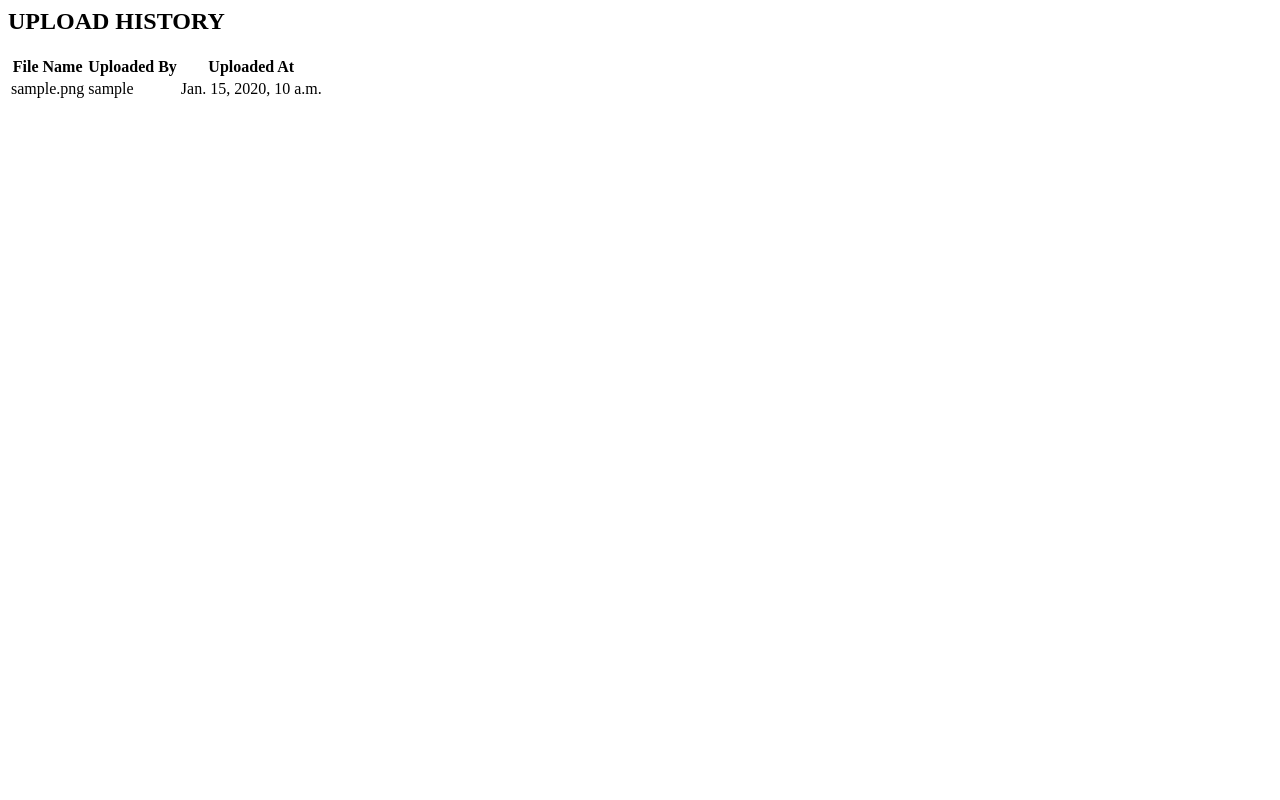
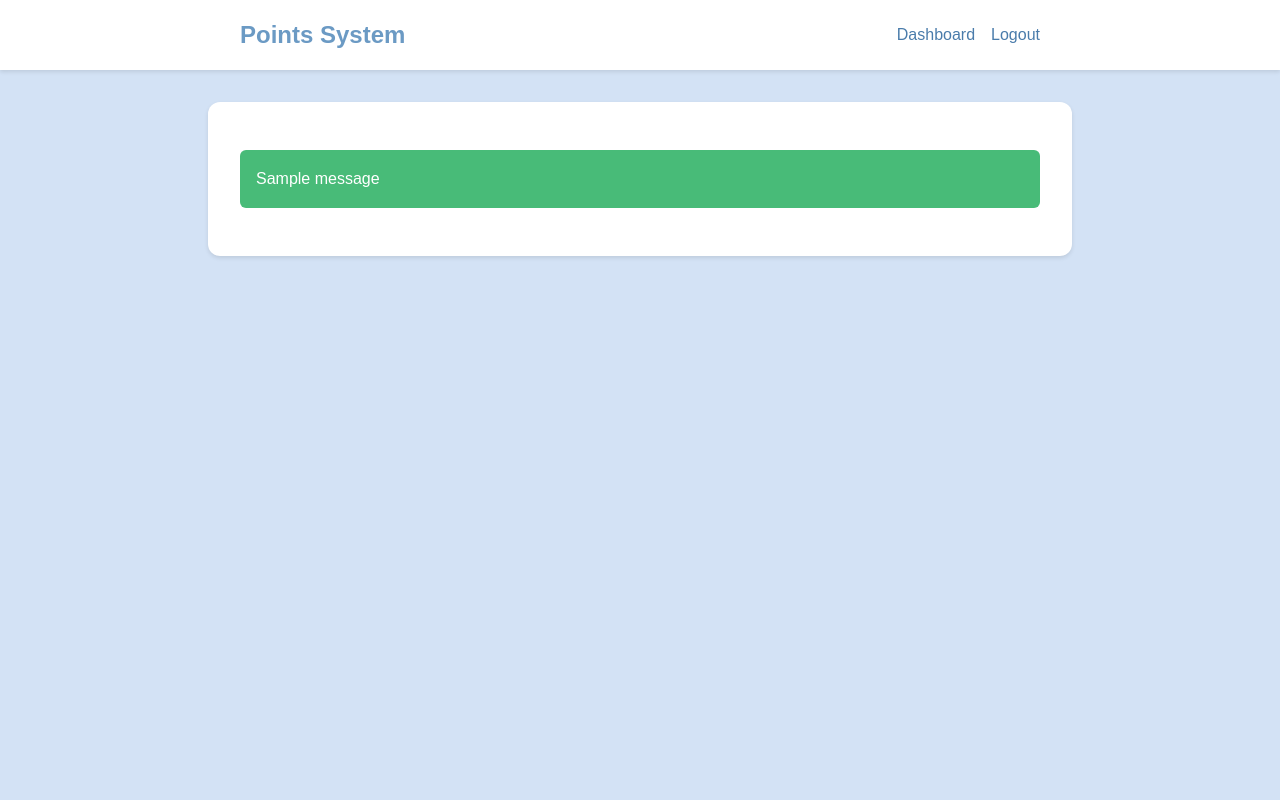
Before and after one commit to fajlajpi/bonus, a Django app: page /upload_history/ in a window 1280 px wide. Run offline with Django 5.2, Linux system fonts and the light colour scheme; a user stored in the database is signed in; tables that the repository leaves empty hold one stand-in row (values such as "Sample post"); one stand-in notice (Sample message) is shown.

Commit message:
Uploaded base template + extensions

```diff
--- /dev/null
+++ b/pa_bonus/templates/base.html
@@ -0,0 +1,162 @@
+<!DOCTYPE html>
+<html lang="en">
+<head>
+    <meta charset="UTF-8">
+    <meta name="viewport" content="width=device-width, initial-scale=1.0">
+    <title>Points System - {% block title %}Welcome{% endblock %}</title>
+    <style>
+        :root {
+            --background-color: #D3E2F5;
+            --container-bg: #ffffff;
+            --primary-color: #6B9AC4;
+            --text-color: #333333;
+            --link-color: #4A7CAB;
+            --link-hover: #2C5282;
+            --error-color: #E53E3E;
+            --success-color: #48BB78;
+        }
+
+        body {
+            font-family: Arial, sans-serif;
+            background-color: var(--background-color);
+            margin: 0;
+            padding: 0;
+            line-height: 1.6;
+            color: var(--text-color);
+        }
+
+        .site-header {
+            background-color: var(--container-bg);
+            padding: 1rem;
+            box-shadow: 0 2px 4px rgba(0, 0, 0, 0.1);
+            margin-bottom: 2rem;
+        }
+
+        .header-content {
+            max-width: 800px;
+            margin: 0 auto;
+            display: flex;
+            justify-content: space-between;
+            align-items: center;
+        }
+
+        .site-title {
+            font-size: 1.5rem;
+            color: var(--primary-color);
+            text-decoration: none;
+            font-weight: bold;
+        }
+
+        .user-nav {
+            display: flex;
+            gap: 1rem;
+        }
+
+        .main-container {
+            max-width: 800px;
+            margin: 0 auto;
+            padding: 2rem;
+            background-color: var(--container-bg);
+            border-radius: 12px;
+            box-shadow: 0 2px 4px rgba(0, 0, 0, 0.1);
+            margin-bottom: 2rem;
+        }
+
+        h1, h2, h3, h4, h5, h6 {
+            color: var(--primary-color);
+            margin-top: 0;
+        }
+
+        a {
+            color: var(--link-color);
+            text-decoration: none;
+            transition: color 0.2s;
+        }
+
+        a:hover {
+            color: var(--link-hover);
+        }
+
+        .messages {
+            margin-bottom: 1rem;
+            padding: 0;
+            list-style: none;
+        }
+
+        .messages li {
+            padding: 1rem;
+            margin-bottom: 0.5rem;
+            border-radius: 6px;
+        }
+
+        .messages .error {
+            background-color: var(--error-color);
+            color: white;
+        }
+
+        .messages .success {
+            background-color: var(--success-color);
+            color: white;
+        }
+
+        form {
+            display: flex;
+            flex-direction: column;
+            gap: 1rem;
+        }
+
+        input, button {
+            padding: 0.5rem;
+            border: 1px solid #ddd;
+            border-radius: 6px;
+        }
+
+        button {
+            background-color: var(--primary-color);
+            color: white;
+            border: none;
+            cursor: pointer;
+            transition: background-color 0.2s;
+        }
+
+        button:hover {
+            background-color: var(--link-hover);
+        }
+
+        @media (max-width: 850px) {
+            .main-container {
+                margin: 1rem;
+                padding: 1rem;
+            }
+        }
+    </style>
+</head>
+<body>
+    <header class="site-header">
+        <div class="header-content">
+            <a href="{% url 'dashboard' %}" class="site-title">Points System</a>
+            <nav class="user-nav">
+                {% if user.is_authenticated %}
+                    <a href="{% url 'dashboard' %}">Dashboard</a>
+                    <a href="{% url 'logout' %}">Logout</a>
+                {% else %}
+                    <a href="{% url 'login' %}">Login</a>
+                {% endif %}
+            </nav>
+        </div>
+    </header>
+
+    <main class="main-container">
+        {% if messages %}
+        <ul class="messages">
+            {% for message in messages %}
+            <li{% if message.tags %} class="{{ message.tags }}"{% endif %}>{{ message }}</li>
+            {% endfor %}
+        </ul>
+        {% endif %}
+
+        {% block content %}
+        {% endblock %}
+    </main>
+</body>
+</html>
--- a/pa_bonus/templates/dashboard.html
+++ b/pa_bonus/templates/dashboard.html
@@ -1,3 +1,5 @@
+{% extends "base.html" %}
+
 {% block content %}
 <div class="dashboard-container">
     <h2>Bonusový program</h2>
--- a/pa_bonus/templates/history.html
+++ b/pa_bonus/templates/history.html
@@ -1,3 +1,5 @@
+{% extends "base.html" %}
+
 {% block content %}
 <div class="history-container">
     <h2>Transaction History</h2>
--- a/pa_bonus/templates/history_detail.html
+++ b/pa_bonus/templates/history_detail.html
@@ -1,3 +1,5 @@
+{% extends "base.html" %}
+
 {% block content %}
 <div class="transaction-detail-container">
     <h2>Transaction Detail</h2>
--- a/pa_bonus/templates/login.html
+++ b/pa_bonus/templates/login.html
@@ -1,3 +1,5 @@
+{% extends "base.html" %}
+
 {% block content %}
 <div class="login-container">
     <h2>Login</h2>
--- a/pa_bonus/templates/upload.html
+++ b/pa_bonus/templates/upload.html
@@ -1,3 +1,5 @@
+{% extends "base.html" %}
+
 {% block content %}
 <div class="upload-container">
     <h2>Upload Transaction File</h2>
--- a/pa_bonus/templates/upload_history.html
+++ b/pa_bonus/templates/upload_history.html
@@ -1,3 +1,5 @@
+{% extends "base.html" %}
+
 <h2>UPLOAD HISTORY</h2>
 <div class="upload-history-container">
     <table class="table table-striped">
```
